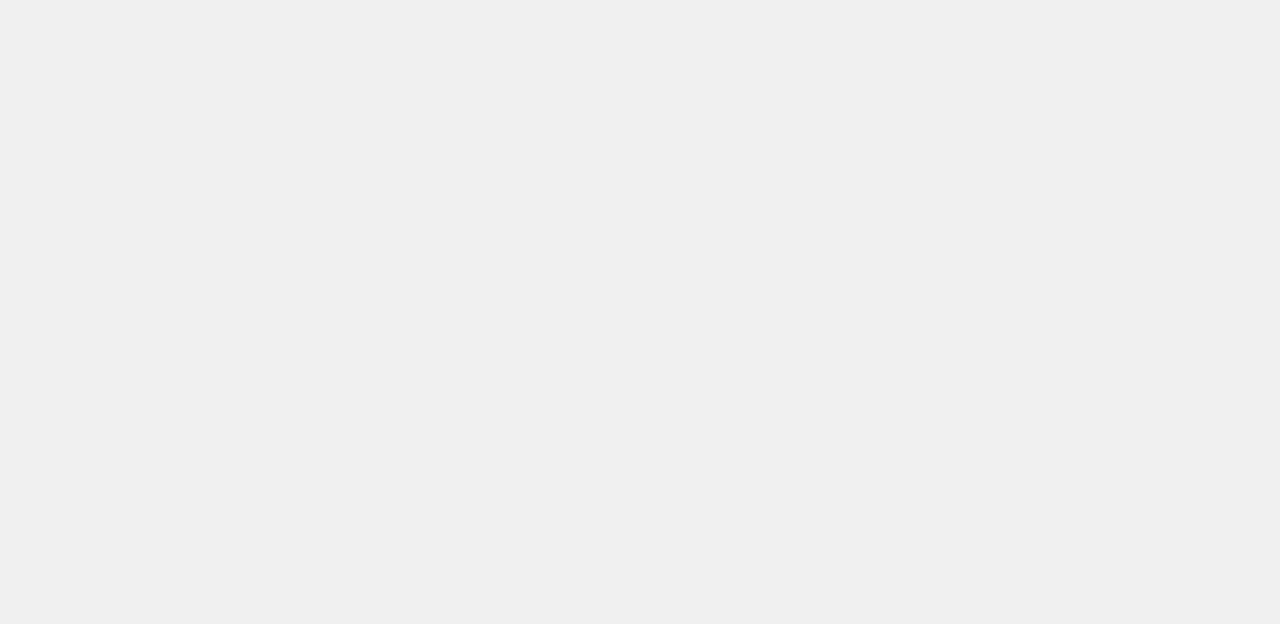
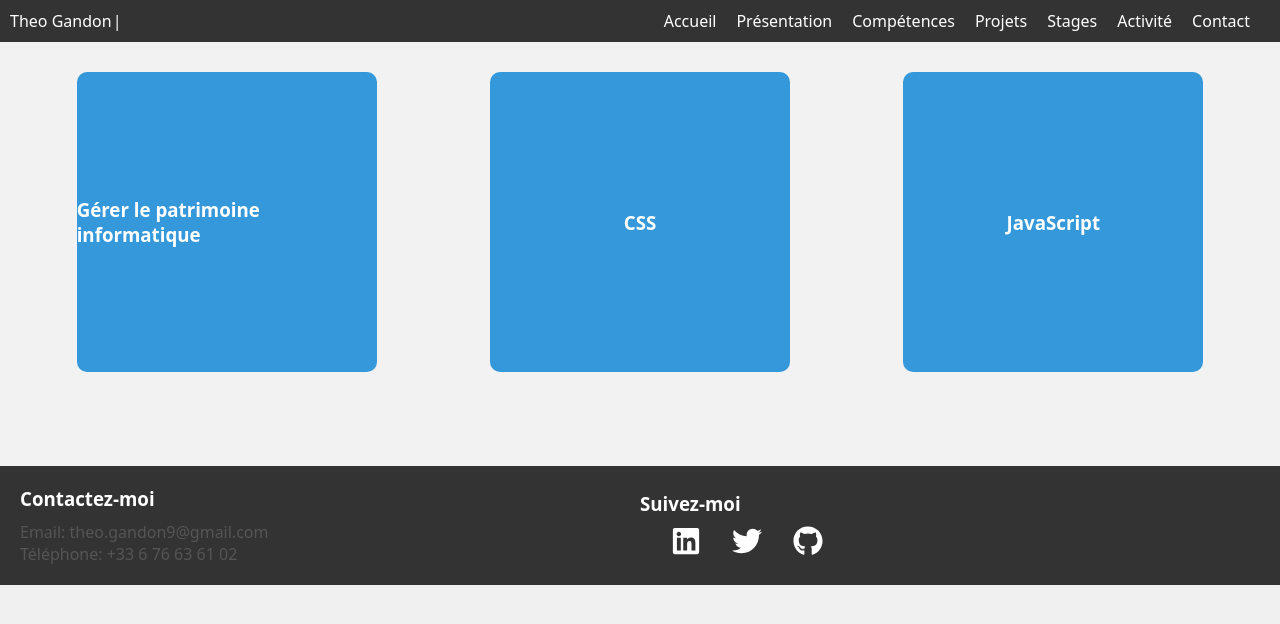
Before and after one commit to TheoGandon/Porte-Folio, a React (Create React App) app: page /competences in a window 1280 px wide. Before the commit this address had no page. Shown: the top 624 px of the page. Built offline with nearby package versions, Linux system fonts and the light colour scheme.

Commit message:
AJout competence

```diff
--- a/package.json
+++ b/package.json
@@ -18,6 +18,7 @@
     "react-dom": "^18.1.0",
     "react-icons": "^4.12.0",
     "react-modal": "^3.16.1",
+    "react-moving-text": "^0.0.7",
     "react-redux": "^8.0.1",
     "react-router-dom": "^6.18.0",
     "react-scripts": "5.0.1",
--- a/src/App.js
+++ b/src/App.js
@@ -6,6 +6,7 @@ import Contact from "./Contact"
 import Projet from "./Projet"
 import Stage from "./Stage"
 import Projet1 from "./projets/Projets1"
+import Competences from "./Competences"
 
 function App() {
   return (
@@ -18,6 +19,7 @@ function App() {
         <Route path="/projet" element={ <Projet /> } />
         <Route path="/stage" element={ <Stage /> } />
         <Route path="/projet1" element={ <Projet1 /> } />
+        <Route path="/competences" element={ <Competences /> } />
       </Routes>
     </div>
   )
--- /dev/null
+++ b/src/Competences.js
@@ -0,0 +1,41 @@
+import React from 'react';
+import { motion } from 'framer-motion';
+import './css/Competences.css';
+import Navbar from './components/NavBar';
+import Footer from './components/Footer';
+
+const Competences = () => {
+  return (
+    <div>
+      <Navbar />
+    <div className="competences-container">
+      <motion.div
+        className="competence"
+        whileHover={{ scale: 1.1, originX: 0 }}
+        transition={{ type: 'spring', stiffness: 300 }}
+      >
+        <h3>Gérer le patrimoine informatique</h3>
+      </motion.div>
+
+      <motion.div
+        className="competence"
+        whileHover={{ scale: 1.1, originX: 0 }}
+        transition={{ type: 'spring', stiffness: 300 }}
+      >
+        <h3>CSS</h3>
+      </motion.div>
+
+      <motion.div
+        className="competence"
+        whileHover={{ scale: 1.1, originX: 0 }}
+        transition={{ type: 'spring', stiffness: 300 }}
+      >
+        <h3>JavaScript</h3>
+      </motion.div>
+    </div>
+    <Footer />
+    </div>
+  );
+};
+
+export default Competences;
--- a/src/Presentation.js
+++ b/src/Presentation.js
@@ -5,6 +5,7 @@ import Footer from './components/Footer';
 import './css/Presentation.css';
 import './App.css';
 import CV from './Asset/CV.pdf';
+import PDP from './Asset/profile.png';
 import { FaPhp, FaSwift, FaCss3, FaHtml5, FaJs, FaDatabase, FaPython, FaReact, FaMobile, FaJava } from 'react-icons/fa';
 import { SiSymfony } from 'react-icons/si';
 import Modal from 'react-modal';
@@ -110,7 +111,7 @@ const Presentation = () => {
             <motion.button whileHover={{ scale: 1.1 }} whileTap={{ scale: 0.9 }} onClick={openModal}>Visualiser CV </motion.button>
             <Modal isOpen={isModalOpen} onRequestClose={closeModal} contentLabel="CV Modal" className='modal'>
               <button className='close-cv' onClick={closeModal}>Fermer</button>
-              <iframe title="CV" src={CV} style={{ width: '100%', height: '800px' }} />
+              <iframe title="CV" src={CV} style={{ width: '100%', height: '600px' }} />
             </Modal>
           </div>
         </motion.div>
@@ -130,7 +131,16 @@ const Presentation = () => {
           </motion.div>
         </div>
         <div className="test-container">
-          <h2>??????????????</h2>
+        <h2>A propos de moi</h2>
+        <div class="outer-circle">
+          <div class="inner-circle">
+          <img className='img-main' src={PDP} alt='' />
+        </div>
+          <span></span>
+          <span></span>
+          <span></span>
+          <span></span>
+        </div>
         </div>
       </div>
       <Footer />
--- a/src/Projet.js
+++ b/src/Projet.js
@@ -6,25 +6,29 @@ import Footer from './components/Footer';
 
 const projects = [
   {
-    title: 'Projet 1',
-    description: 'Description détaillée du Projet 1. Lorem ipsum dolor sit amet, consectetur adipiscing elit. Curabitur tristique consectetur urna, vel luctus metus aliquam et. Sed vel eleifend sapien. Proin euismod tempor erat, id consequat odio congue vel. Duis vel tristique lectus. Nulla facilisi.',
-    technologies: ['React', 'Node.js', 'Express', 'MongoDB'],
-    demoLink: 'https://exemple-demo-projet1.com',
-    githubLink: 'https://github.com/votre-utilisateur/projet1',
+    title: 'Projet Poulailler',
+    description: '"Gestion de Poulailler" est un jeu de simulation où vous démarrez avec un petit élevage de poules. Avec 50€, votre objectif est de maintenir la santé et le moral de vos poules, gérer l alimentation, la reproduction, et éviter maladies et parasites. Chaque jour est crucial, car les décisions impactent la production d œufs, la croissance des poussins, et la survie de votre élevage. Faites preuve de stratégie pour prospérer et éviter la défaite en maintenant un équilibre entre ressources et bien-être des poules.',
+    technologies: ['Python'],
   },
   {
-    title: 'Projet 2',
-    description: 'Description détaillée du Projet 2. Lorem ipsum dolor sit amet, consectetur adipiscing elit. Curabitur tristique consectetur urna, vel luctus metus aliquam et. Sed vel eleifend sapien. Proin euismod tempor erat, id consequat odio congue vel. Duis vel tristique lectus. Nulla facilisi.',
-    technologies: ['Angular', 'Spring Boot', 'MySQL'],
-    demoLink: 'https://exemple-demo-projet2.com',
-    githubLink: 'https://github.com/votre-utilisateur/projet2',
+    title: 'Projet Installation d une Infrastructure système & réseau pour un environnement Web',
+    description: 'Mise en place d une architecture client-serveur virtuelle sous Linux avec VMware : serveur web (LAMP), contrôleur de domaine (Samba pour Active Directory, BIND pour DNS), serveur FTP. Application de réservation d hôtel déployée sur le serveur web, avec authentification via Active Directory. Configuration réseau interne. Test d authentification et accès au serveur FTP depuis une machine cliente.',
+    technologies: ['PHPMyAdmin', 'Wamp', 'MySQL'],
   },
   {
-    title: 'Projet 3',
-    description: 'Description détaillée du Projet 3. Lorem ipsum dolor sit amet, consectetur adipiscing elit. Curabitur tristique consectetur urna, vel luctus metus aliquam et. Sed vel eleifend sapien. Proin euismod tempor erat, id consequat odio congue vel. Duis vel tristique lectus. Nulla facilisi.',
-    technologies: ['Vue.js', 'Express', 'Firebase'],
-    demoLink: 'https://exemple-demo-projet3.com',
-    githubLink: 'https://github.com/votre-utilisateur/projet3',
+    title: 'Projet Symphony',
+    description: '',
+    technologies: ['Symphony', 'React JS', 'MySQL'],
+  },
+  {
+    title: 'Projet Base de données',
+    description: 'Concevoir une base de données pour le Tour de France 2022 implique la création d un Modèle Conceptuel de Données (MCD) et d un Modèle Logique de Données (MLD). Cette base de données doit intégrer les entités telles que coureurs, équipes et étapes, permettant la gestion complète du Tour, y compris la saisie, la modification via des formulaires, et le calcul d indicateurs tels que les performances par coureur, équipe et étape.',
+    technologies: ['MySQL'],
+  },
+  {
+    title: 'Projet Gestion d’un catalogue e-commerce',
+    description: 'ACME souhaite un catalogue web pour sa collection de chaussures de sport haut de gamme avec gestion CRUD des catégories et des produits. Le site, accessible sur authentification, ne comporte pas de système de paiement. Les administrateurs ont des droits étendus, tandis que les commerciaux peuvent parcourir la collection, commander des produits, et voir  l historique de leurs commandes. Chaque produit affiche nom, référence, prix, et optionnellement une photo carrée. Le panier inclut nom, référence, pointure, prix, quantité, et sous-total. L application est développée sous Symfony, avec une authentification sécurisée, des tests fréquents en préproduction, et la conformité RGPD.',
+    technologies: ['Symfony', 'React JS', 'MySQL'],
   },
 ];
 
@@ -61,15 +65,6 @@ const Projet = () => {
                   ))}
                 </motion.ul>
               </div>
-              <div className="links">
-                <strong>Liens:</strong>
-                <motion.p initial={{ opacity: 0 }} animate={{ opacity: 1 }} transition={{ duration: 0.5, delay: 1.5 + index * 0.2 }}>
-                  <a href={project.demoLink} target="_blank" rel="noopener noreferrer">Démo</a>
-                </motion.p>
-                <motion.p initial={{ opacity: 0 }} animate={{ opacity: 1 }} transition={{ duration: 0.5, delay: 1.7 + index * 0.2 }}>
-                  <a href={project.githubLink} target="_blank" rel="noopener noreferrer">GitHub</a>
-                </motion.p>
-              </div>
             </motion.div>
           ))}
         </div>
--- a/src/components/NavBar.js
+++ b/src/components/NavBar.js
@@ -48,7 +48,7 @@ const Navbar = () => {
           <a href="/presentation">Présentation</a>
         </motion.div>
         <motion.div className='nav-link' whileHover={{ scale: 1.1 }} whileTap={{ scale: 0.9 }} variants={item}>
-          <a href="#">Compétences</a>
+          <a href="/competences">Compétences</a>
         </motion.div>
         <motion.div className='nav-link' whileHover={{ scale: 1.1 }} whileTap={{ scale: 0.9 }} variants={item}>
           <a href="/projet">Projets</a>
--- /dev/null
+++ b/src/css/Competences.css
@@ -0,0 +1,25 @@
+/* Competences.css */
+
+.competences-container {
+  display: flex;
+  justify-content: space-around;
+  padding: 20px;
+}
+
+.competence {
+  width: 300px;
+  height: 300px;
+  background-color: #3498db;
+  color: #fff;
+  display: flex;
+  align-items: center;
+  justify-content: center;
+  cursor: pointer;
+  border-radius: 10px;
+  margin: 10px;
+  transition: background-color 0.3s ease;
+}
+
+.competence:hover {
+  background-color: #2980b9;
+}
--- a/src/css/Presentation.css
+++ b/src/css/Presentation.css
@@ -78,17 +78,17 @@
   }
 
 .test-container {
-    max-width: 1100px;
+  display: flex;
+  justify-content: center;
+  max-width: 600px;
   margin-right: auto;
   margin-left: auto;
-    width: 100%;
+  width: 70%;
   padding: 20px;
   box-shadow: 0 4px 8px rgba(0, 0, 0, 0.1);
   border-radius: 8px;
-    text-align: center;
   background-color: #FFFFFF;
   padding-bottom: 5%;
-
 }
   .skills-container {
     max-width: 500px;
@@ -129,13 +129,82 @@
   .modal {
     text-align: center;
     position: fixed;
-    top: 50%;
+    top: 60%;
     left: 50%;
     transform: translate(-50%, -50%);
     background-color: #fff;
     padding: 20px;
     border-radius: 8px;
-    width: 900px;
+    width: 60%;
+    height: 100%;
     box-shadow: 0 0 10px rgba(0, 0, 0, 0.2);
     overflow: none;
 }
+
+.outer-circle {
+  margin-top: 10%;
+  position: relative;
+  height: 400px;
+  width: 400px;
+  background: linear-gradient(#14ffe9, #ffeb3b, #ff00e0);
+  border-radius: 50%;
+  animation: rotate 1.5s linear infinite;
+}
+
+.outer-circle span {
+  position: absolute;
+  height: 400px;
+  width: 400px;
+  background: linear-gradient(#14ffe9, #ffeb3b, #ff00e0);
+  border-radius: 50%;
+}
+
+.outer-circle span:nth-child(1) {
+  filter: blur(5px);
+}
+
+.outer-circle span:nth-child(2) {
+  filter: blur(10px);
+}
+
+.outer-circle span:nth-child(3) {
+  filter: blur(25px);
+}
+
+.outer-circle span:nth-child(4) {
+  filter: blur(150px);
+}
+
+
+.inner-circle {
+  position: absolute;
+  top: 50%;
+  left: 50%;
+  transform: translate(-50%, -50%);
+  height: calc(400px - 50px);
+  width: calc(400px - 50px);
+  background-color: #fff;
+  border-radius: 50%;
+  z-index: 10;
+  display: flex;
+  justify-content: center;
+  align-items: center;
+}
+
+@keyframes rotate {
+  0% {
+    filter: hue-rotate(0deg);
+  }
+  100% {
+    filter: hue-rotate(360deg);
+  }
+}
+
+.img-main {
+  z-index: 10;
+  width: 362px;
+}
+
+.text-container h2 {
+
+}
```
Also changed, not shown: 1 other file (tests, documents, lock files or other folders). Lines whose indentation alone changed are shown as unchanged.
